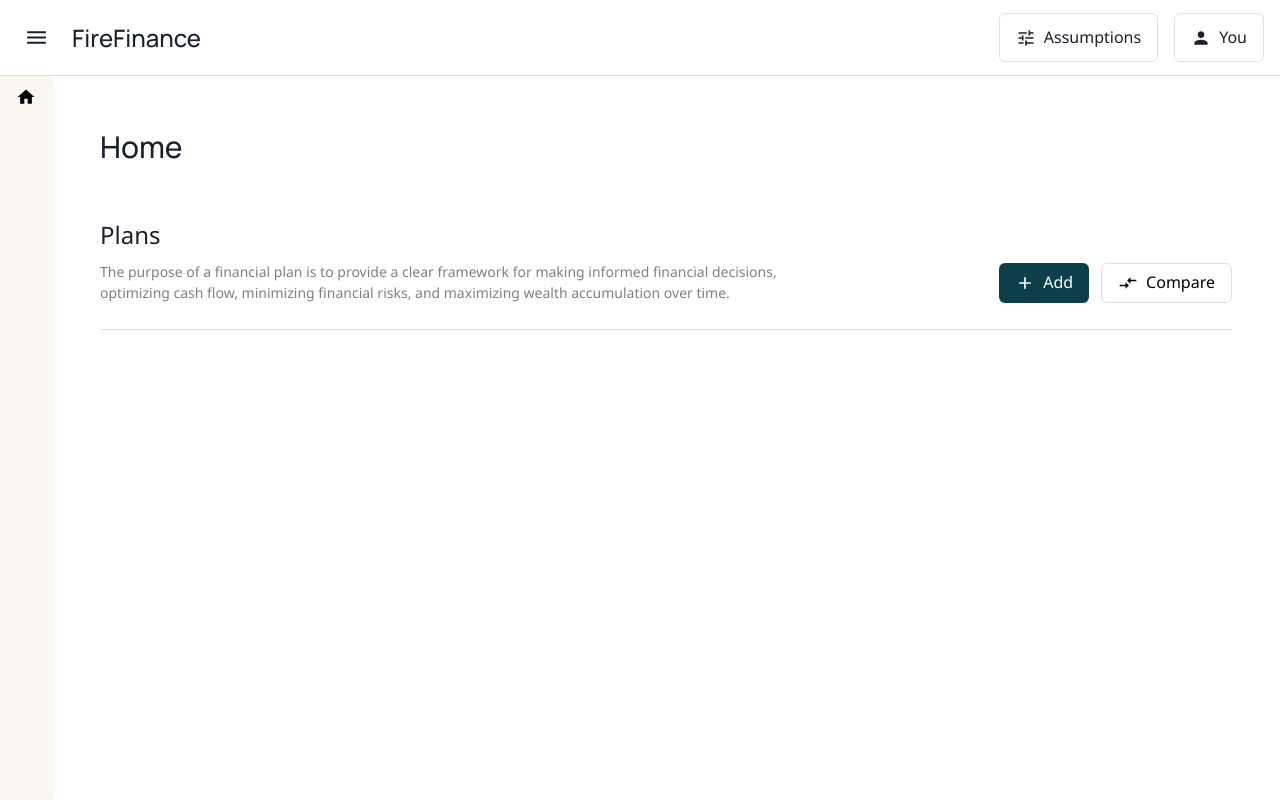
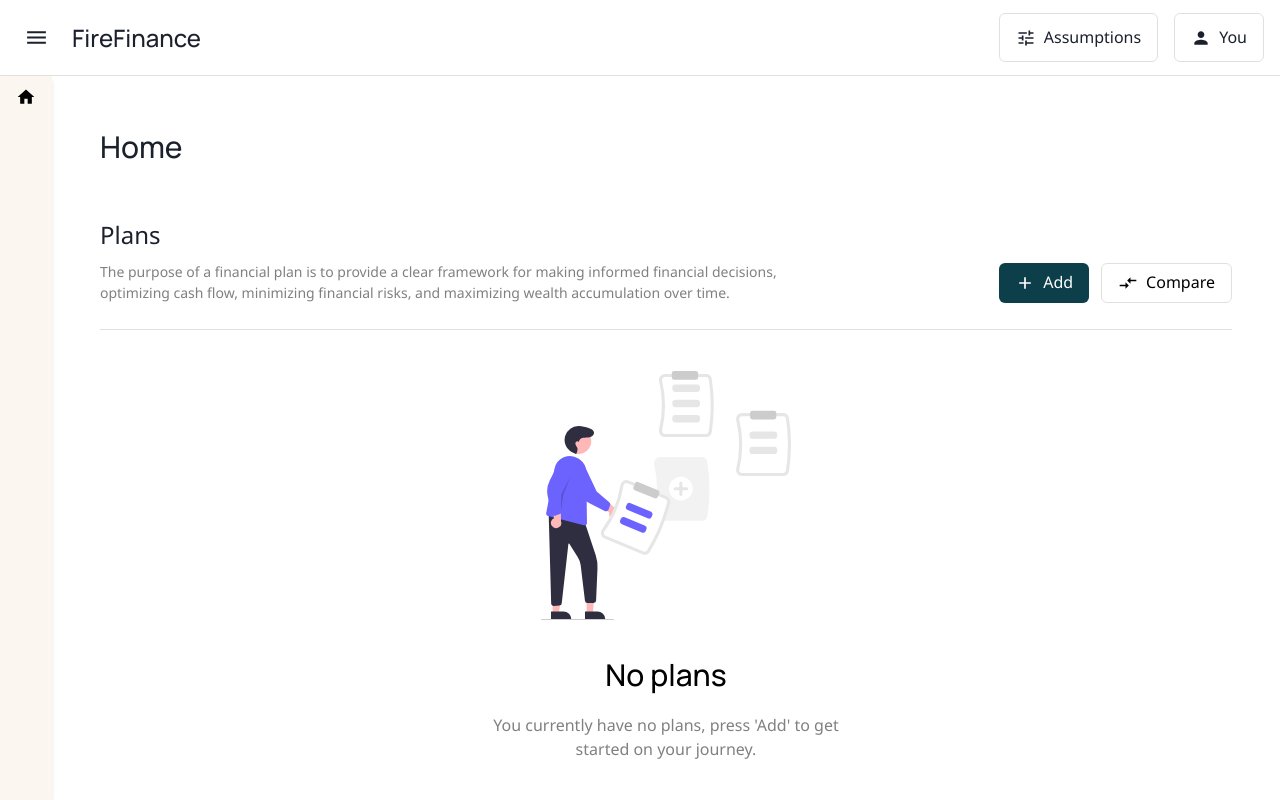
Before and after one commit to therealbluepandabear/fire-finance, a React (Create React App) app: page / in a window 1280 px wide. Built offline with nearby package versions, Linux system fonts and the light colour scheme.

Commit message:
Add nice illustration with message when the user has created no plans.

```diff
--- a/src/components/dashboard/pages/Plans.tsx
+++ b/src/components/dashboard/pages/Plans.tsx
@@ -1,7 +1,7 @@
 import { DashboardProps, MenuHandler } from '../Dashboard'
-import { Flex, Text, TabList, Tab, Tabs, Box, Button, IconButton, Grid } from '@chakra-ui/react'
+import { Flex, Text, Box, Button, IconButton, Grid, Image } from '@chakra-ui/react'
 import { useEffect, useState } from 'react'
-import { MdAdd, MdArrowForwardIos, MdCompare, MdCompareArrows, MdLabel, MdMail, MdMoreVert, MdStar, MdStarOutline } from 'react-icons/md'
+import { MdAdd, MdArrowForwardIos, MdCompareArrows, MdMoreVert, MdStar, MdStarOutline } from 'react-icons/md'
 import Divider from '../../ui/new/Divider'
 
 interface ProfileCardProps {
@@ -274,6 +274,7 @@ export default function Settings(props: DashboardProps): JSX.Element {
                 <Divider />
             </Flex>
 
+            {plans.length > 0 ? (
                 <Grid
                     paddingBottom='36px'
                     templateColumns={{
@@ -291,6 +292,37 @@ export default function Settings(props: DashboardProps): JSX.Element {
                         />
                     ))}
                 </Grid>
+            ) : (
+                <Flex
+                    flexGrow={1}
+                    alignItems='center'
+                    justifyContent='center'
+                >
+                    <Flex
+                        // background=' #fbf7f0'
+                        width='400px'
+                        height='400px'
+                        flexDirection='column'
+                        gap='32px'
+                        alignItems='center'
+                        justifyContent='center'
+                        borderRadius='100px'
+                    >
+                        <Image src='/empty_state.svg' width='250px' padding='0' />
+
+                        <Flex flexDirection='column' gap='16px'>
+                            <Text
+                                fontFamily='manrope'
+                                fontSize='3xl'
+                                textAlign='center'
+                                color='black'
+                            >No plans</Text>
+
+                            <Text textAlign='center' color='gray'>You currently have no plans, press 'Add' to get started on your journey.</Text>
+                        </Flex>
+                    </Flex>
+                </Flex>
+            )}
         </Flex>
     )
 }
```
Also changed, not shown: public/empty_state.svg (added). Lines whose indentation alone changed are shown as unchanged.
